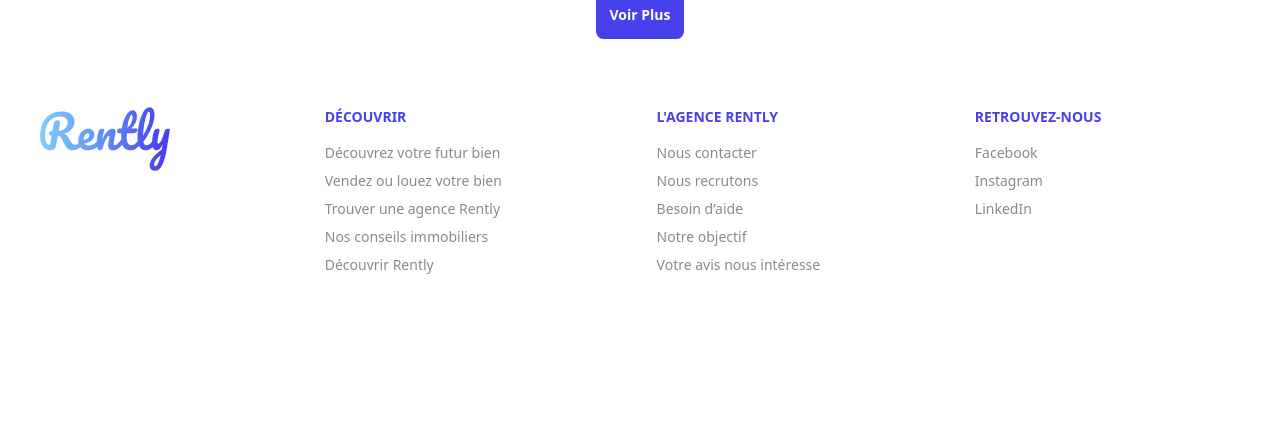
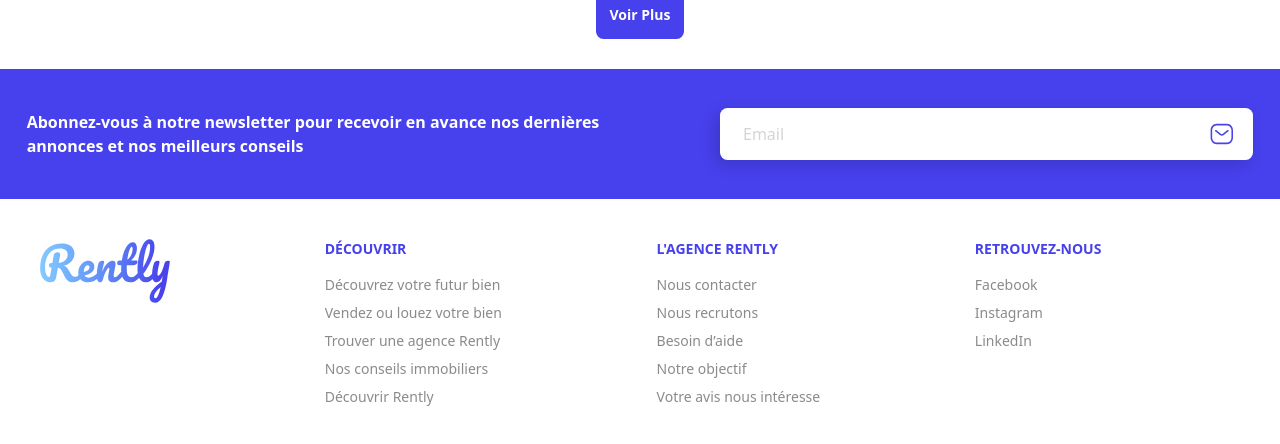
Before and after one commit to mathieudacheux/rently_FrontEnd, a React (Vite) app: page / in a window 1280 px wide. Shown: the part 923-1367 px from the top of the page. Before the commit the page ends 1238 px from the top, so only its background shows below. Built offline with nearby package versions, Linux system fonts and the light colour scheme; no server answers.

Commit message:
Improvements

```diff
--- a/src/components/molecules/core/FormikTextField.tsx
+++ b/src/components/molecules/core/FormikTextField.tsx
@@ -69,7 +69,7 @@ export default function FormikTextField({
           className={`
           ${
             disableShadows ? 'input-no-shadow' : 'input'
-          } input-bordered w-full  text-neutral-900 placeholder-neutral-300 shadow
+          } bg-white input-bordered w-full  text-neutral-900 placeholder-neutral-300 shadow
           ${textCenter ? 'text-center' : ''}`}
         />
         {icon && (
--- a/src/components/organisms/Footer.tsx
+++ b/src/components/organisms/Footer.tsx
@@ -6,7 +6,7 @@ export default function Footer(): JSX.Element {
   const { t } = useTranslation()
 
   return (
-    <footer className='footer p-10 bg-white mt-7'>
+    <footer className='footer p-10 bg-white'>
       <div>
         <img src={Rently} className='logo' alt='Rently Logo' />
       </div>
--- a/src/pages/Home/Home.tsx
+++ b/src/pages/Home/Home.tsx
@@ -6,6 +6,7 @@ import { setSearchFilter } from '../../features/property/propertySlice.ts'
 import { useNavigate } from 'react-router-dom'
 import { APP_ROUTES } from '../../routes/routes.ts'
 import BestProperties from './components/BestProperties.tsx'
+import Newsletter from './components/Newsletter.tsx'
 
 export default function Home(): JSX.Element {
   const navigate = useNavigate()
@@ -29,6 +30,7 @@ export default function Home(): JSX.Element {
     <FormikProvider value={homeFormik}>
       <Herobanner onClick={navigateToProperties} />
       <BestProperties />
+      <Newsletter />
     </FormikProvider>
   )
 }
--- /dev/null
+++ b/src/pages/Home/components/Newsletter.tsx
@@ -0,0 +1,30 @@
+import FormikTextField from '../../../components/molecules/core/FormikTextField.tsx'
+import Mail from '../../../components/atoms/icons/Mail.tsx'
+import { useTranslation } from 'react-i18next'
+import Typography from '../../../components/atoms/Typography.tsx'
+
+export default function Newsletter(): JSX.Element {
+  const { t } = useTranslation()
+  return (
+    <div
+      className='w-full h-[175px] md:h-[130px] flex flex-col md:flex-row items-center
+      justify-around bg-primary mt-[30px]'
+    >
+      <div className='w-11/12 md:w-6/12'>
+        <Typography
+          variant='h3'
+          className='text-white font-bold text-center md:text-left'
+        >
+          {t('newsletter')}
+        </Typography>
+      </div>
+      <div className='w-10/12 md:w-5/12'>
+        <FormikTextField
+          name='newsletter'
+          icon={<Mail />}
+          placeholder='Email'
+        />
+      </div>
+    </div>
+  )
+}
--- a/src/translations/en.json
+++ b/src/translations/en.json
@@ -30,6 +30,31 @@
     "login": "Login",
     "register": "Register",
     "account": "My account"
+  },
+  "newsletter": "Subscribe to our newsletter to receive our latest announcements and best advice in advance.",
+  "footer": {
+    "sectionOne": {
+      "title": " Discover",
+      "first": "Discover your future property",
+      "second": "Sell or rent your property",
+      "third": "Find a Rently agency",
+      "fourth": "Nos conseils immobiliers",
+      "fifth": "Our real estate tips"
+    },
+    "sectionTwo": {
+      "title": "Agence Rently",
+      "first": "Contact us",
+      "second": "We are recruiting",
+      "third": "Need help ?",
+      "fourth": "Our target",
+      "fifth": "We value your opinion"
+    },
+    "sectionThree": {
+      "title": "Visit us at",
+      "first": "Facebook",
+      "second": "Instagram",
+      "third": "LinkedIn"
+    }
   },
   "home": {
     "titleProperties": "Our most popular properties",
--- a/src/translations/fr.json
+++ b/src/translations/fr.json
@@ -31,6 +31,7 @@
     "register": "Inscription",
     "account": "Mon compte"
   },
+  "newsletter": "Abonnez-vous à notre newsletter pour recevoir en avance nos  dernières annonces et nos meilleurs conseils",
   "footer": {
     "sectionOne": {
       "title": "Découvrir",
```
